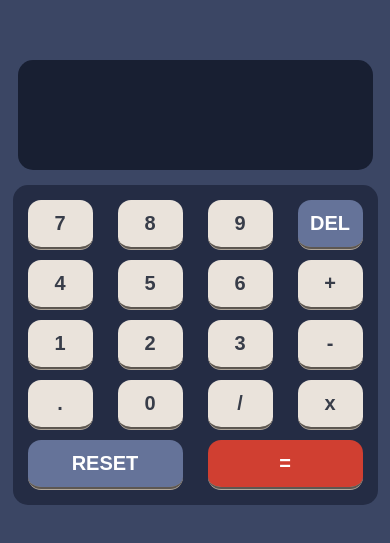
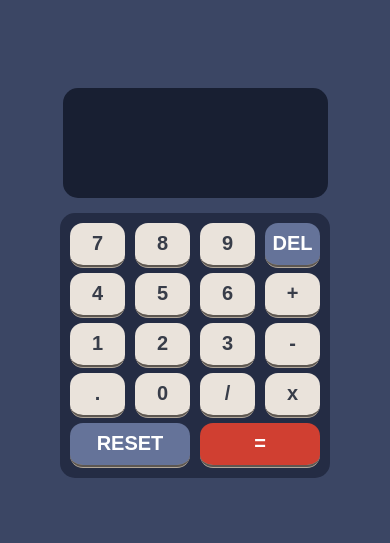
Before and after one commit to ttjerry/simple-calculator, a plain HTML site: page index.html in a window 390 px wide. Shown: the part 147-690 px from the top of the page. Drawn offline with Linux system fonts and the light colour scheme.

Commit message:
mobile responsiveness

```diff
--- a/mobile.css
+++ b/mobile.css
@@ -1,36 +1,56 @@
 @media screen and (max-width:400px){
     .screen{
-        width: 355px;
+        width: 265px;
     }
 
     .button-section{
-        gap: 10px;
-        padding: 15px;
+        gap: 5px;
+        padding: 10px;
     }
 
     .button-section button{
-        width: 65px;
-        height: 50px;
+        width: 55px;
+        height: 45px;
+    }
+
+    .top-1{
+        gap:10px;
     }
 
     .top-1 button{
         font-size: 20px;
         font-weight: 900;
     }
+
+    .top-2{
+        gap: 10px;
+    }
     .top-2 button{
         font-size: 20px;
         font-weight: 900;
+    }
+
+    .top-3{
+        gap: 10px;
     }
     .top-3 button{
         font-size: 20px;
         font-weight: 900;
     }
+
+    .top-4{
+        gap: 10px;
+    }
     .top-4 button{
         font-size: 20px;
         font-weight: 900;
     }
+
+    .top-5{
+        gap: 10px;
+    }
     .top-5 button{
-        width: 155px;
+        width: 120px;
         font-size: 20px;
         font-weight: 900;
     }
```
